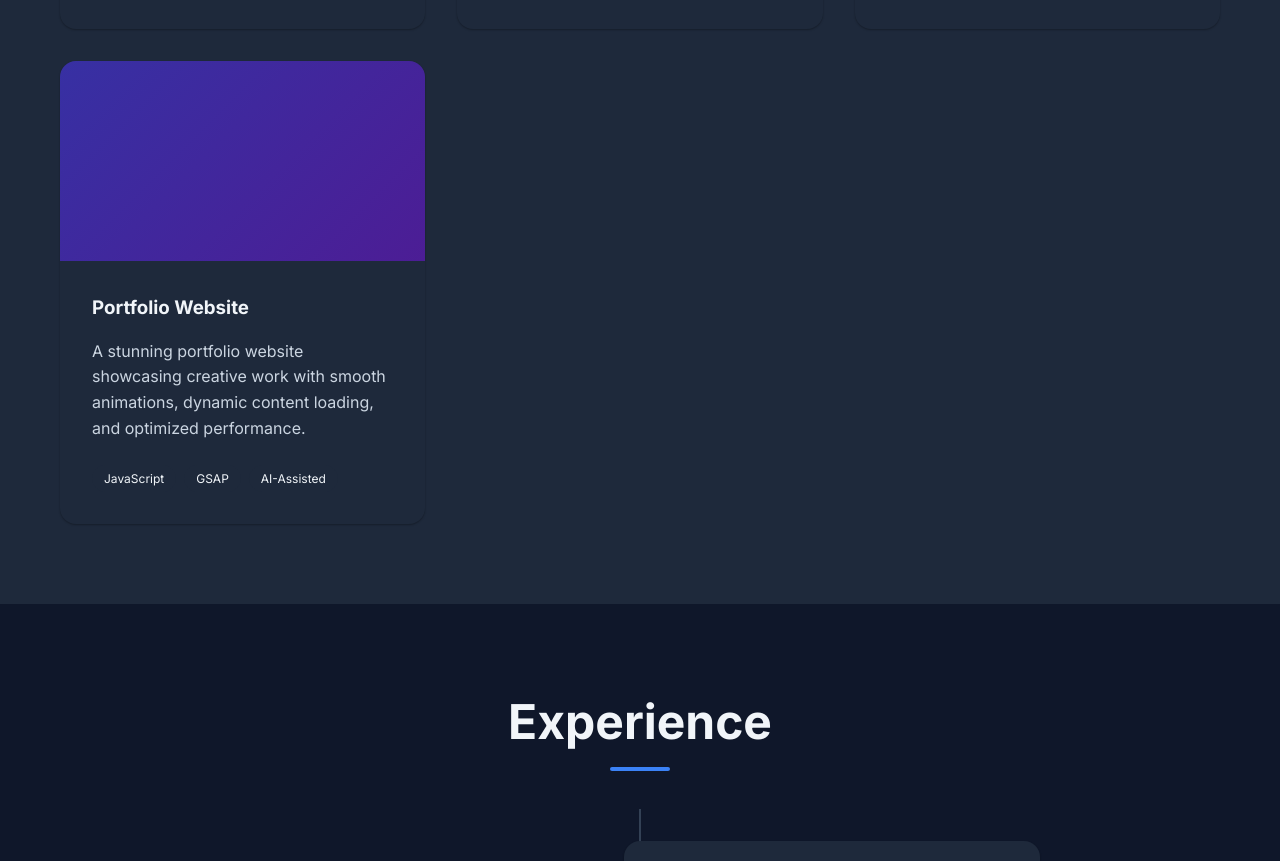
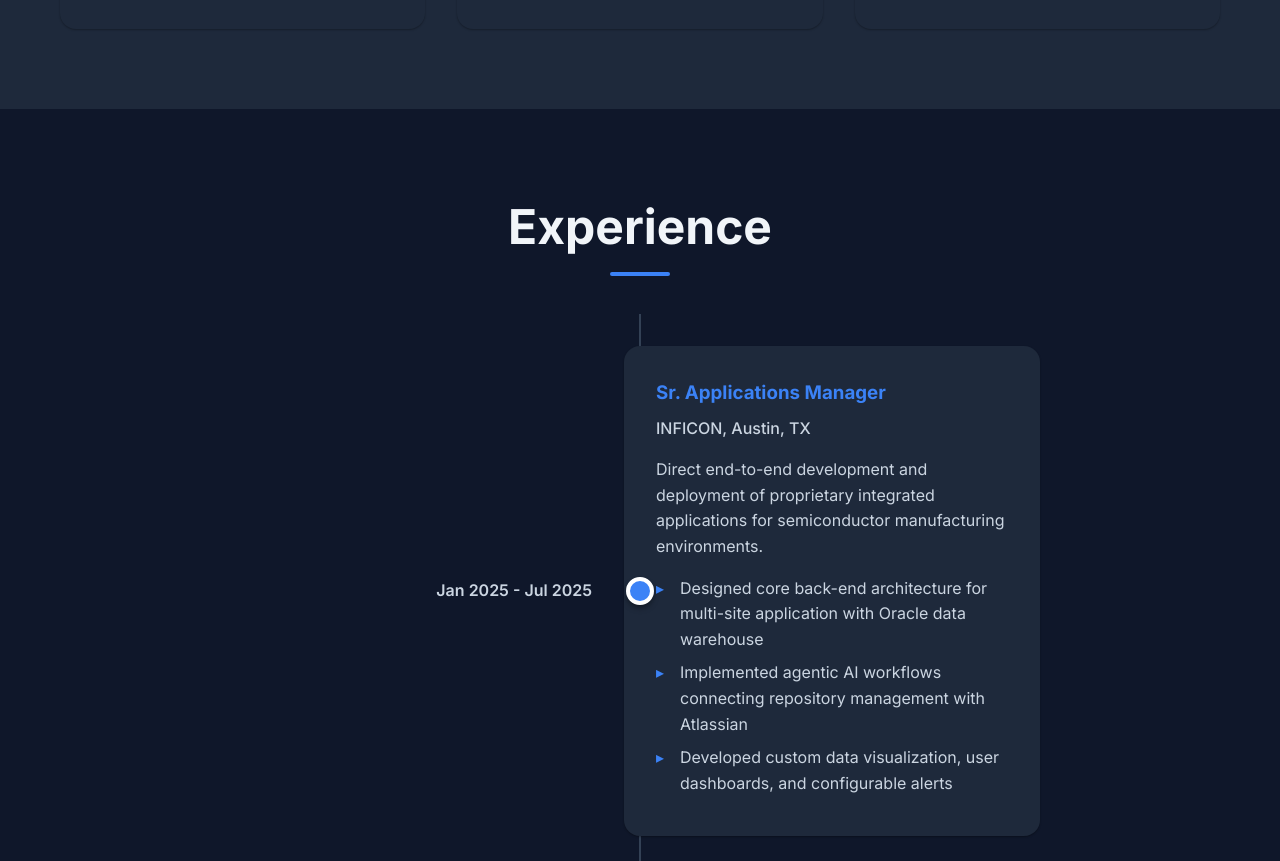
Before and after one commit to garwilson300/garrett-wilson-resume-website, a plain HTML site: page index.html in a window 1280 px wide. Shown: the part 3364-4225 px from the top of the page. Drawn offline with Linux system fonts and the light colour scheme.

Commit message:
Remove duplicate portfolio website project

```diff
--- a/index.html
+++ b/index.html
@@ -210,22 +210,6 @@
                         </div>
                     </div>
                 </div>
-                <div class="project-card">
-                    <div class="project-image">
-                        <div class="project-overlay">
-                            <a href="#" class="project-link">View Project →</a>
-                        </div>
-                    </div>
-                    <div class="project-content">
-                        <h3>Portfolio Website</h3>
-                        <p>A stunning portfolio website showcasing creative work with smooth animations, dynamic content loading, and optimized performance.</p>
-                        <div class="project-tech">
-                            <span>JavaScript</span>
-                            <span>GSAP</span>
-                            <span>AI-Assisted</span>
-                        </div>
-                    </div>
-                </div>
             </div>
         </div>
     </section>
```
